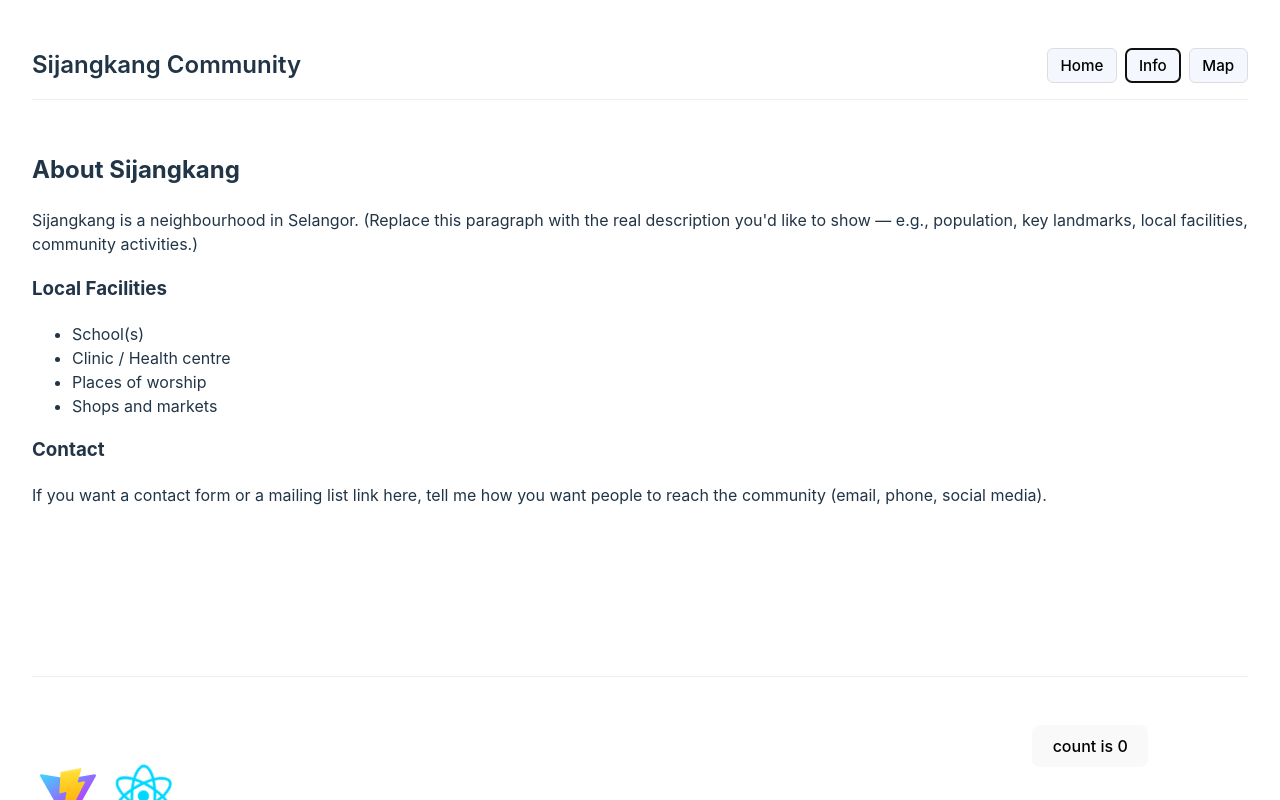
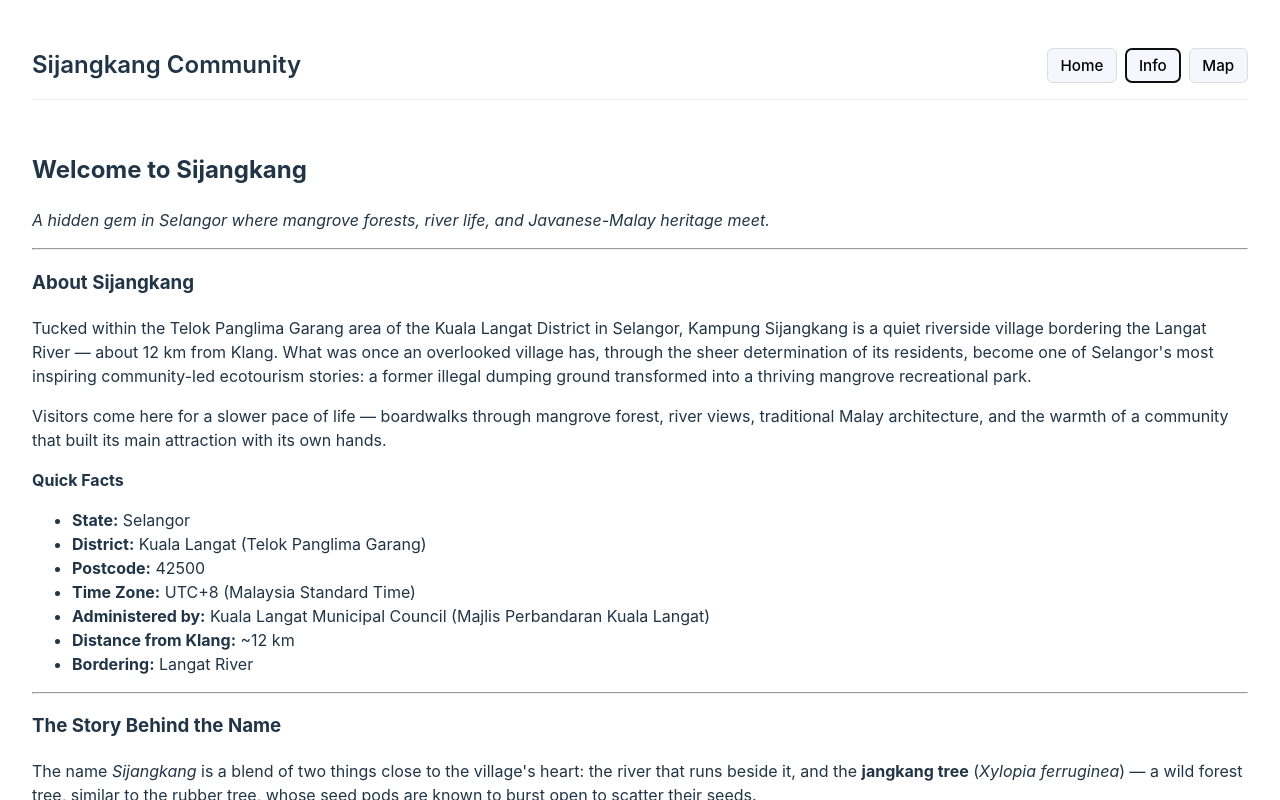
Before and after one commit to drmsr-sijangkang/sijangkang-website, a React (Vite) app: page / in a window 1280 px wide. Both pictures are taken after a click on the button "Info". Shown: the top 800 px of the page. Built offline with nearby package versions, Linux system fonts and the light colour scheme.

Commit message:
Render Sijangkang page directly in Info component (replace placeholder)

```diff
--- a/src/react-app/pages/Info.tsx
+++ b/src/react-app/pages/Info.tsx
@@ -1,27 +1,102 @@
 export default function Info() {
   return (
     <section className="info">
-      <h2>About Sijangkang</h2>
+      <h2>Welcome to Sijangkang</h2>
+      <p><em>A hidden gem in Selangor where mangrove forests, river life, and Javanese-Malay heritage meet.</em></p>
 
+      <hr />
+
+      <h3>About Sijangkang</h3>
       <p>
-        Sijangkang is a neighbourhood in Selangor. (Replace this paragraph with
-        the real description you'd like to show — e.g., population, key
-        landmarks, local facilities, community activities.)
+        Tucked within the Telok Panglima Garang area of the Kuala Langat District in Selangor, Kampung Sijangkang is a quiet riverside village bordering the Langat River — about 12 km from Klang. What was once an overlooked village has, through the sheer determination of its residents, become one of Selangor's most inspiring community-led ecotourism stories: a former illegal dumping ground transformed into a thriving mangrove recreational park.
+      </p>
+      <p>
+        Visitors come here for a slower pace of life — boardwalks through mangrove forest, river views, traditional Malay architecture, and the warmth of a community that built its main attraction with its own hands.
       </p>
 
-      <h3>Local Facilities</h3>
+      <strong>Quick Facts</strong>
       <ul>
-        <li>School(s)</li>
-        <li>Clinic / Health centre</li>
-        <li>Places of worship</li>
-        <li>Shops and markets</li>
+        <li><strong>State:</strong> Selangor</li>
+        <li><strong>District:</strong> Kuala Langat (Telok Panglima Garang)</li>
+        <li><strong>Postcode:</strong> 42500</li>
+        <li><strong>Time Zone:</strong> UTC+8 (Malaysia Standard Time)</li>
+        <li><strong>Administered by:</strong> Kuala Langat Municipal Council (Majlis Perbandaran Kuala Langat)</li>
+        <li><strong>Distance from Klang:</strong> ~12 km</li>
+        <li><strong>Bordering:</strong> Langat River</li>
       </ul>
 
-      <h3>Contact</h3>
+      <hr />
+
+      <h3>The Story Behind the Name</h3>
       <p>
-        If you want a contact form or a mailing list link here, tell me how you
-        want people to reach the community (email, phone, social media).
+        The name <em>Sijangkang</em> is a blend of two things close to the village's heart: the river that runs beside it, and the <strong>jangkang tree</strong> (<em>Xylopia ferruginea</em>) — a wild forest tree, similar to the rubber tree, whose seed pods are known to burst open to scatter their seeds.
       </p>
+      <p>
+        The village's roots go back to around 1892, when Javanese settlers from Kampung Pandamaran in Klang explored the area and eventually made it their home along the banks of the Langat River. In Malay, the prefix "Si" often carries a personal, affectionate tone — similar to "si Kecil" or "si Comel" — giving Sijangkang's name the warmth of a story passed down through generations rather than just a place marker on a map.
+      </p>
+
+      <hr />
+
+      <h3>Getting There</h3>
+      <p>
+        Sijangkang sits in the Telok Panglima Garang area of Kuala Langat District, Selangor, bordering Klang.
+      </p>
+      <ul>
+        <li><strong>Coordinates:</strong> 2°56′36″N, 101°27′24″E</li>
+        <li><strong>Nearest towns:</strong> Telok Panglima Garang and Klang (Sijangkang borders both)</li>
+        <li><strong>By car:</strong> The easiest route is via the <strong>Shah Alam Expressway (KESAS)</strong> — take the exit heading toward <strong>Banting</strong>, then follow local signage into Kampung Sijangkang. The road narrows as you enter the village, passing houses, food stalls, and an old Javanese cemetery (opened in 1890) along the way.</li>
+        <li><strong>Landmark address (Mangrove Park):</strong> Jalan Batu 8, Kampung Sijangkang, 42500 Telok Panglima Garang, Kuala Langat, Selangor</li>
+        <li><strong>Nearby attractions worth combining into a trip:</strong> Pasaraya Borong GM Klang (wholesale market), Bukit Jugra, and Pantai Morib</li>
+        <li><strong>Parking:</strong> Limited parking is available near the Mangrove Recreational Park (space for a handful of buses/cars); roadside parking is also common near the entrance.</li>
+      </ul>
+      <p><em>Note: The village road is a single narrow lane — buses and lorries can pass, but it's best to drive carefully and allow extra time.</em></p>
+
+      <hr />
+
+      <h3>What Makes Sijangkang Special</h3>
+
+      <h4>🌿 Sijangkang Mangrove Recreational Park (Taman Rekreasi Paya Bakau Kg Sijangkang)</h4>
+      <p>
+        The village's proudest achievement. What was once an illegal dumping site along a 6 km stretch of riverbank was reclaimed by local volunteers starting in 2015 and turned into a 24-hectare mangrove ecotourism destination — now featuring an 800-metre wooden boardwalk (built using timber donated by villagers), guided nature trails, and educational signage identifying local mangrove flora and fauna along the way. The park has since won recognition including the "Friends of River" award from Selangor's water authority (LUAS) and international acknowledgment from JAIF and IGES.
+      </p>
+      <ul>
+        <li><strong>Entrance fee:</strong> RM2 (adults), RM1 (children under 12)</li>
+        <li><strong>Good for:</strong> birdwatching, photography, nature walks, learning about mangrove conservation, school/corporate community programs</li>
+        <li><strong>Tip:</strong> Bring insect repellent and water — the boardwalk is shaded but mosquitoes are common, and long sleeves are recommended.</li>
+      </ul>
+
+      <h4>🏠 A 70-Year-Old Traditional Malay House</h4>
+      <p>
+        Sijangkang is also home to a beautifully preserved traditional Malay house, originally built in Teluk Intan, Perak, then carefully dismantled and rebuilt in Sijangkang using its original cengal and resak timber. The house features over 100 different traditional carving designs and has been used as a filming location for local dramas and productions — a rare, hands-on glimpse into pre-modern Malay architecture and craftsmanship.
+      </p>
+
+      <h4>🍽️ Local Flavours</h4>
+      <p>
+        Visitors can enjoy affordable, home-style Malay cuisine around the village, including fluffy roti canai, hearty lontong served with fried chicken and sambal sotong, and Malacca-style asam pedas cooked in claypots with fresh fish such as stingray.
+      </p>
+
+      <hr />
+
+      <h3>Community &amp; Village Life</h3>
+      <p>Sijangkang's biggest attraction wasn't built by a developer — it was built by its own residents.</p>
+      <ul>
+        <li><strong>Community-led transformation:</strong> In August 2015, local resident Mohd Suhaimi Sanusi rallied just 15 volunteers to begin cleaning up the dumping site through monthly gotong-royong (communal work) sessions. With support from the Kuala Langat Municipal Council, corporations, and universities, the effort grew into what is now the Sijangkang Mangrove Recreational Park — entirely self-funded and still run today by volunteer committee members ranging from their 30s to 75 years old.</li>
+        <li><strong>Local governance:</strong> The village is overseen by the Jawatankuasa Pembangunan dan Keselamatan Kampung (JPKK), the village development and security committee, led by a Ketua Kampung (village headman) who coordinates community welfare, security, and development.</li>
+        <li><strong>Ongoing volunteering:</strong> The park continues to host regular gotong-royong sessions, mangrove tree-planting programs, and educational visits from schools, universities, and corporate CSR groups (past participants have included Top Glove Foundation and Muhibbah Engineering, among others).</li>
+        <li><strong>Festive traditions:</strong> Like much of Malay village life, Sijangkang comes alive during Hari Raya Aidilfitri and Aidiladha, with open houses welcoming neighbours and visitors alike to share meals and celebrate together.</li>
+        <li><strong>Visiting respectfully:</strong> As this is a residential kampung, visitors are encouraged to be mindful while driving through, greet locals warmly, and consider joining a gotong-royong or tree-planting session if visiting in a group — the community welcomes those who want to contribute, not just observe.</li>
+      </ul>
+
+      <hr />
+
+      <h3>Plan Your Visit</h3>
+      <p>
+        Weekends tend to be the liveliest time to visit, when local families and day-trippers head to the mangrove park. Mornings are best for cooler weather, better birdwatching, and softer light for photography. Whether you're coming for a quiet nature walk, a taste of traditional Malay architecture, or simply to see what a community can build together, Sijangkang offers a side of Selangor that's easy to miss — and hard to forget once you've seen it.
+      </p>
+
+      <hr />
+
+      <p><em>Content drafted using publicly available sources (Tourism Selangor, MPKL, Bernama, and community accounts). Recommend a review by village representatives (e.g., JPKK or the Mangrove Park committee) before publishing, to confirm current details such as opening hours, fees, and contact information.</em></p>
     </section>
   );
 }
```
